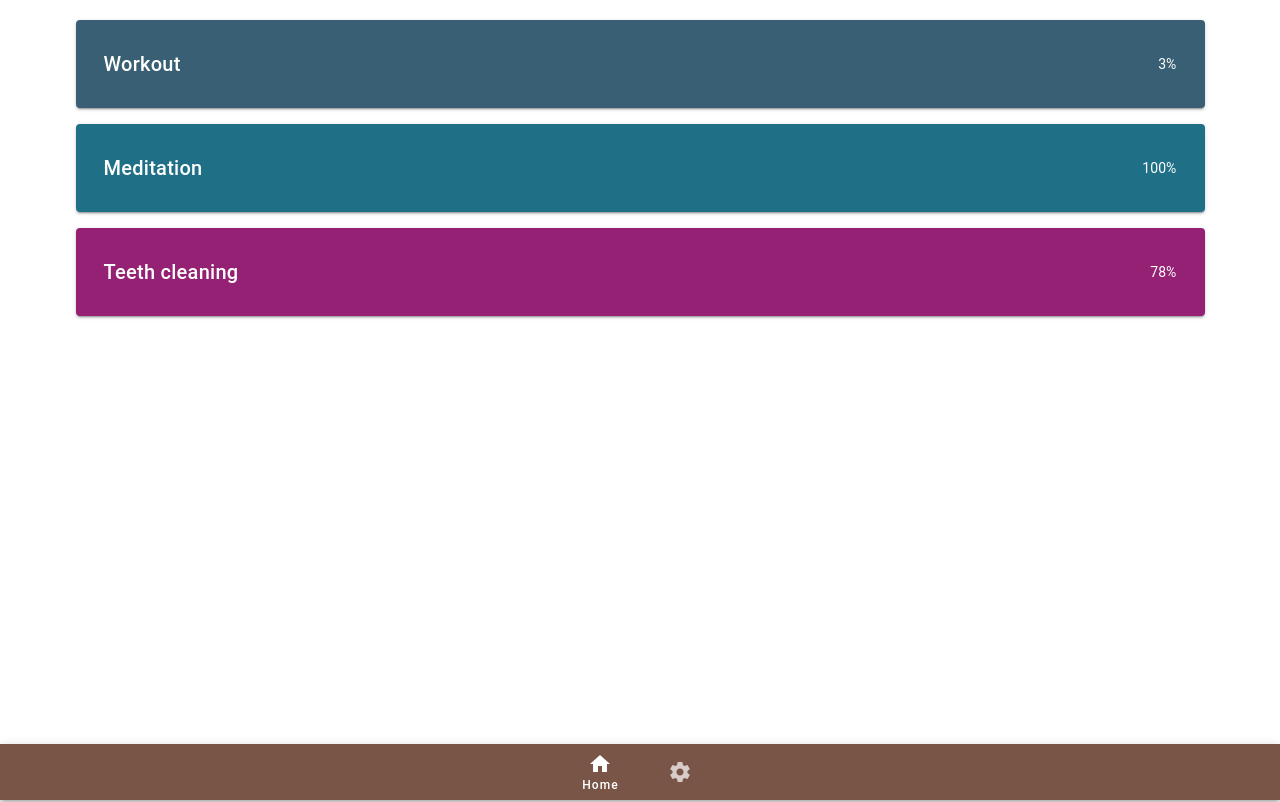
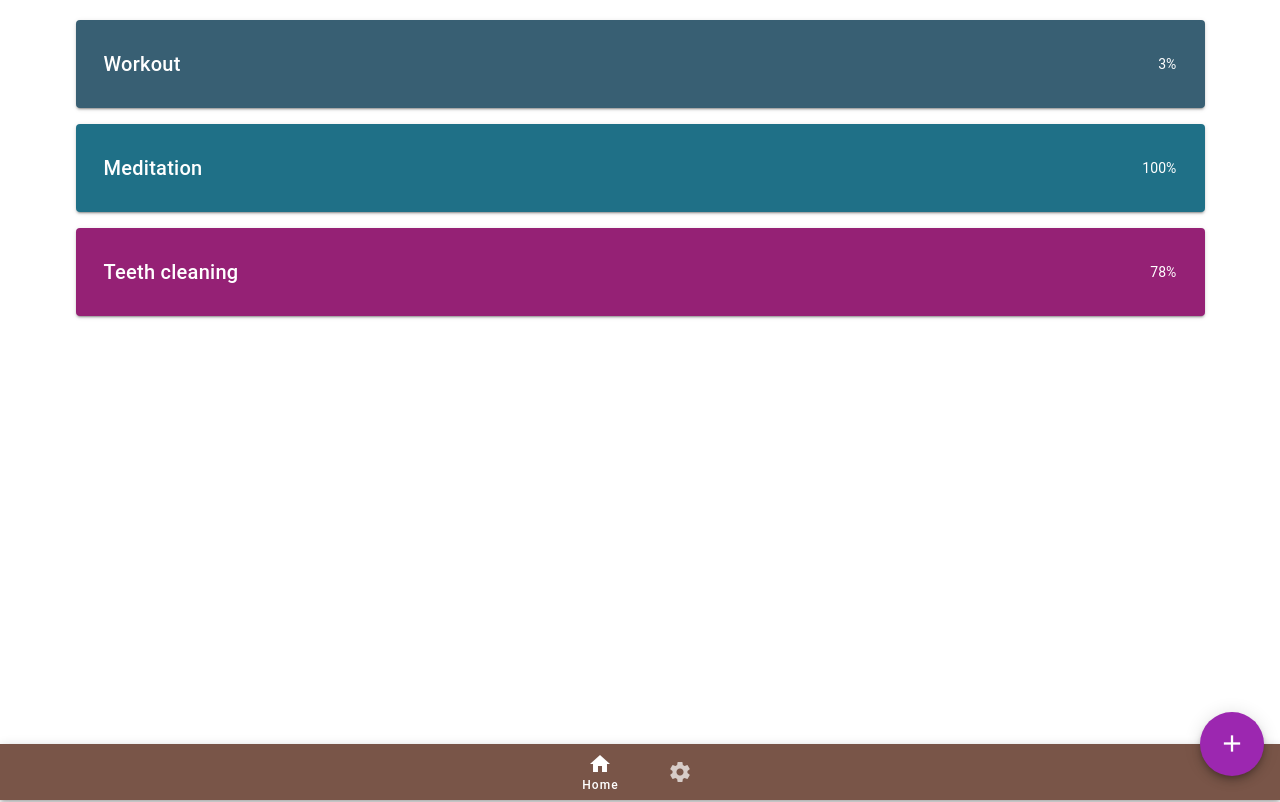
Before and after one commit to ikloster03/habit, a Vue app: page / in a window 1280 px wide. Built offline with nearby package versions, Linux system fonts and the light colour scheme; a small style sheet from the web is missing.

Commit message:
screen(home): add create habit button

```diff
--- a/src/screens/HomeScreen.vue
+++ b/src/screens/HomeScreen.vue
@@ -1,9 +1,23 @@
 <template>
-  <v-container>
-    <habit-list>
-      <habit-item v-for="habit in habits" :key="`habit-${habit.id}`" :habit="habit" />
-    </habit-list>
-  </v-container>
+  <div>
+    <v-container>
+      <habit-list>
+        <habit-item v-for="habit in habits" :key="`habit-${habit.id}`" :habit="habit" />
+      </habit-list>
+    </v-container>
+    <v-btn
+      color="purple"
+      fab
+      absolute
+      large
+      dark
+      bottom
+      right
+      :to="{ name: 'create-habit-screen' }"
+    >
+      <v-icon>mdi-plus</v-icon>
+    </v-btn>
+  </div>
 </template>
 
 <script>
```
